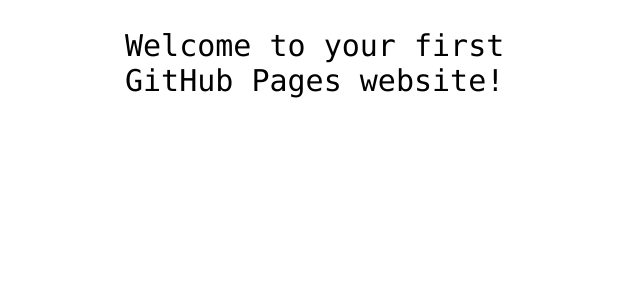
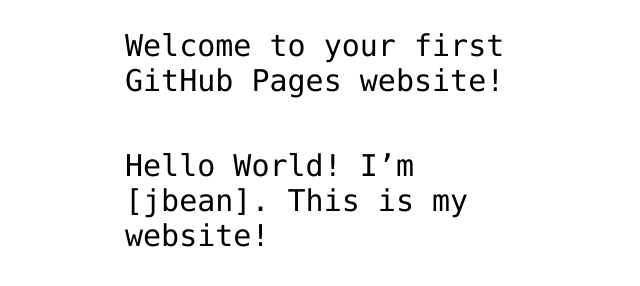
Before and after one commit to jbean-211/hello-world, a plain HTML site: page index.html in a window 1280 px wide. Shown: the part 360-646 px from the top of the page, without its empty margins (315-955 px from the left). Drawn offline with Linux system fonts and the light colour scheme.

Commit message:
Update index.html

```diff
--- a/index.html
+++ b/index.html
@@ -13,6 +13,7 @@
 
 <!-- Change this code here by copy and pasting your template on line 15 -->
 <p>Welcome to your first GitHub Pages website!</p>
+<p>Hello World! I’m [jbean]. This is my website!</p>
 
 </body>
 </html>
```
